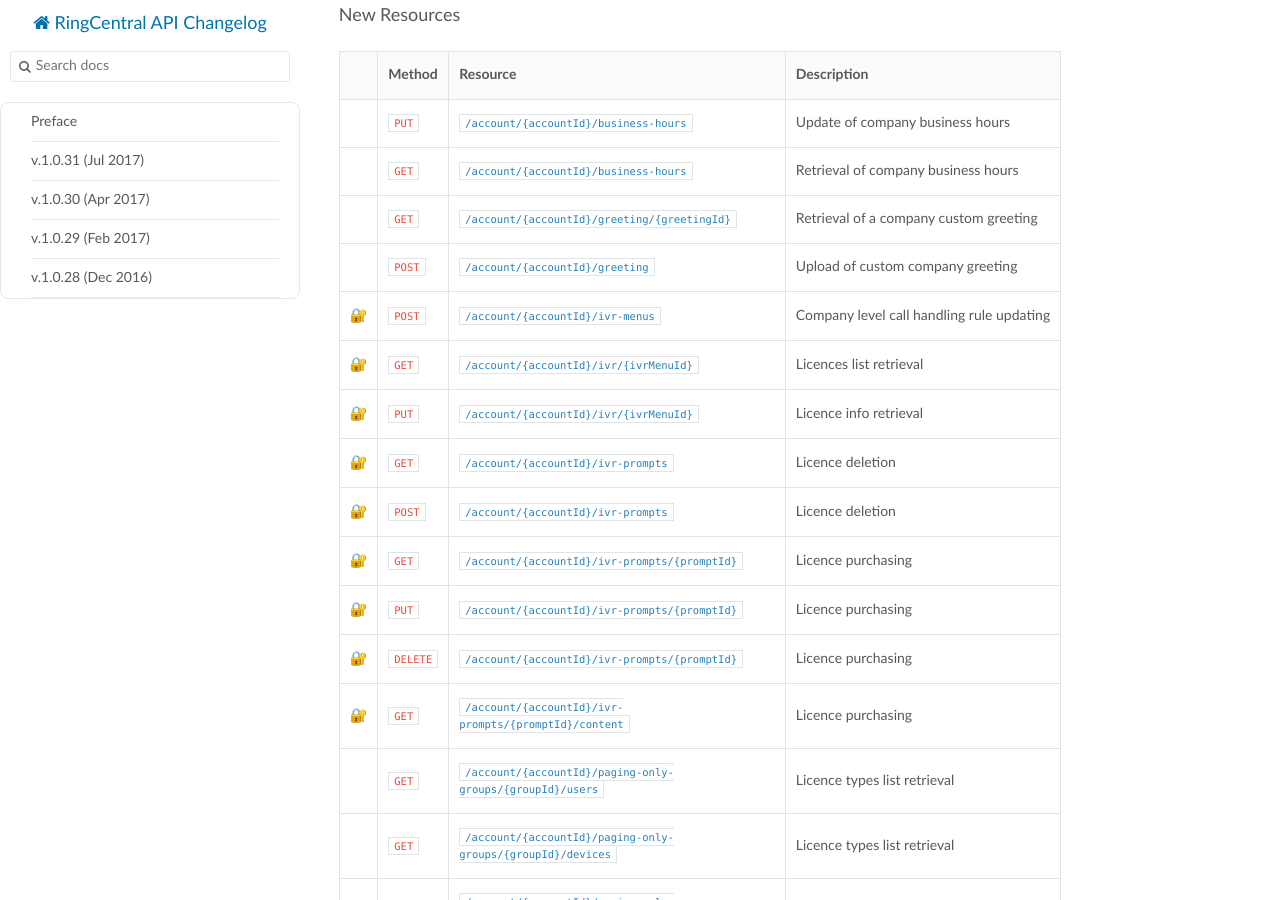
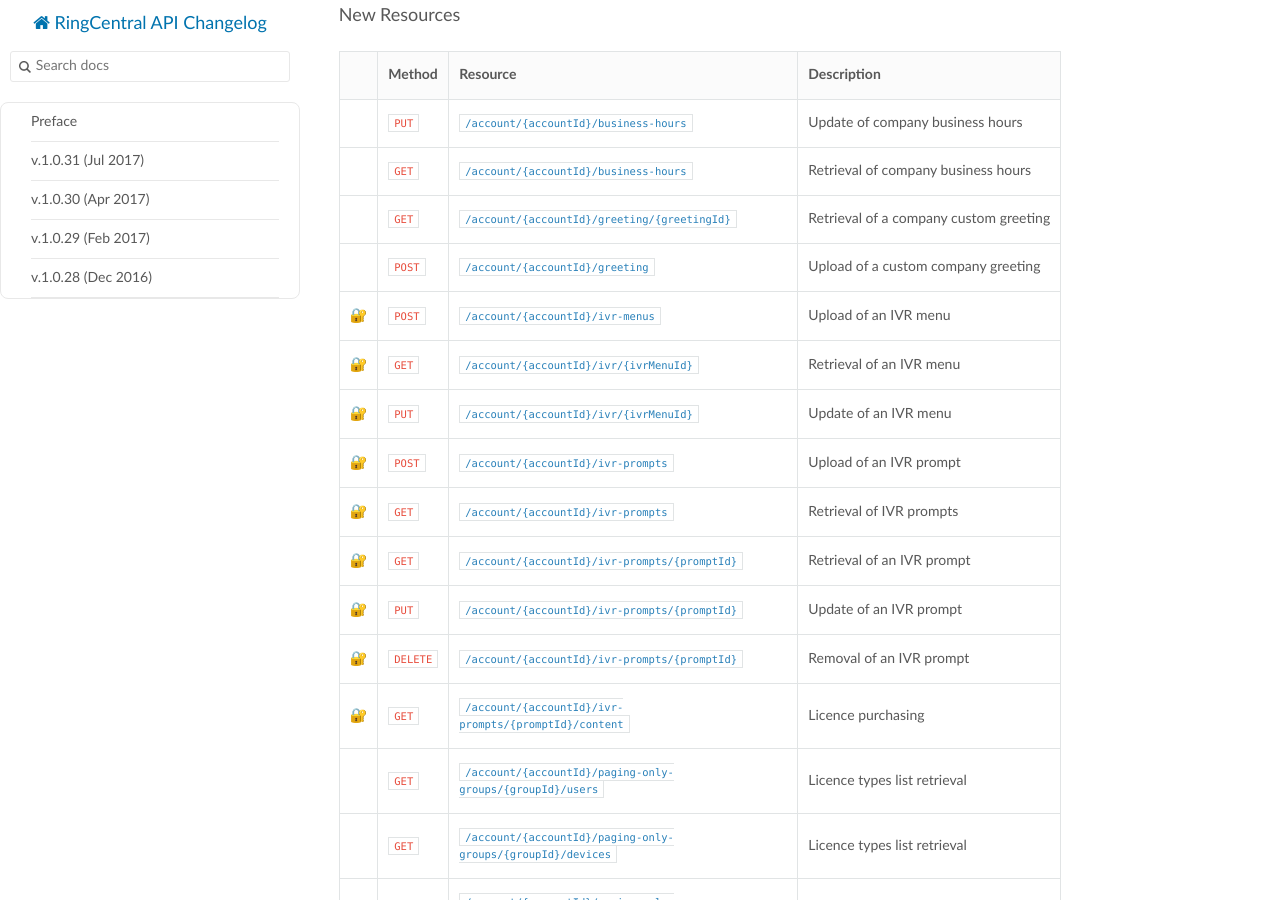
Before and after one commit to ringcentral/ringcentral-api-changelog, an MkDocs documentation site: the page built from docs/1_0_32.md, in a window 1280 px wide and 900 px high, scrolled down 232 px. Built offline with MkDocs 1.6.1, drawn with Linux system fonts in a browser that asks for light colours; nearby versions of some CDN libraries; old or Windows-style settings are respelled for this version of MkDocs.

Commit message:
Update 1_0_32.md

```diff
--- a/docs/1_0_32.md
+++ b/docs/1_0_32.md
@@ -10,15 +10,15 @@ Basepath for all URLs: `https://platform.ringcentral.com/restapi/v1.0`.
 |         |`PUT`|[`/account/{accountId}/business-hours`](https://developers.ringcentral.com/api-docs/latest/index.html#!#RefUpdateCompanyBusinessHours)|Update of company business hours|
 |         |`GET`|[`/account/{accountId}/business-hours`](https://developers.ringcentral.com/api-docs/latest/index.html#!#RefGetCompanyBusinessHours)|Retrieval of company business hours|
 |         |`GET`|[`/account/{accountId}/greeting/{greetingId}`](https://developers.ringcentral.com/api-docs/latest/index.html#!#RefGetCompanyCustomGreeting)|Retrieval of a company custom greeting |
-|         |`POST`|[`/account/{accountId}/greeting`](https://developers.ringcentral.com/api-docs/latest/index.html#!##RefCreateCompanyCustomGreeting)|Upload of custom company greeting|
-|&#x1F510;|`POST`|[`/account/{accountId}/ivr-menus`](https://developers.ringcentral.com/api-docs/latest/index.html#!#RefUpdateCompanyAnsweringRule)|Company level call handling rule updating|
-|&#x1F510;|`GET`|[`/account/{accountId}/ivr/{ivrMenuId}`](https://developers.ringcentral.com/api-docs/latest/index.html#!#RefGetLicenseList)|Licences list retrieval|
-|&#x1F510;|`PUT`|[`/account/{accountId}/ivr/{ivrMenuId}`](https://developers.ringcentral.com/api-docs/latest/index.html#!#RefGetLicense)|Licence info retrieval|
-|&#x1F510;|`GET`|[`/account/{accountId}/ivr-prompts`](https://developers.ringcentral.com/api-docs/latest/index.html#!#RefDeleteLicense)|Licence deletion|
-|&#x1F510;|`POST`|[`/account/{accountId}/ivr-prompts`](https://developers.ringcentral.com/api-docs/latest/index.html#!#RefDeleteLicense)|Licence deletion|
-|&#x1F510;|`GET`|[`/account/{accountId}/ivr-prompts/{promptId}`](https://developers.ringcentral.com/api-docs/latest/index.html#!#RefGetLicense)|Licence purchasing|
-|&#x1F510;|`PUT`|[`/account/{accountId}/ivr-prompts/{promptId}`](https://developers.ringcentral.com/api-docs/latest/index.html#!#RefGetLicense)|Licence purchasing|
-|&#x1F510;|`DELETE`|[`/account/{accountId}/ivr-prompts/{promptId}`](https://developers.ringcentral.com/api-docs/latest/index.html#!#RefGetLicense)|Licence purchasing|
+|         |`POST`|[`/account/{accountId}/greeting`](https://developers.ringcentral.com/api-docs/latest/index.html#!##RefCreateCompanyCustomGreeting)|Upload of a custom company greeting|
+|&#x1F510;|`POST`|[`/account/{accountId}/ivr-menus`](https://developers.ringcentral.com/api-docs/latest/index.html#!#RefCreateIVRMenu)|Upload of an IVR menu|
+|&#x1F510;|`GET`|[`/account/{accountId}/ivr/{ivrMenuId}`](https://developers.ringcentral.com/api-docs/latest/index.html#!#RefGetIVRMenu)|Retrieval of an IVR menu|
+|&#x1F510;|`PUT`|[`/account/{accountId}/ivr/{ivrMenuId}`](https://developers.ringcentral.com/api-docs/latest/index.html#!#RefRefUpdateIVRMenu)|Update of an IVR menu|
+|&#x1F510;|`POST`|[`/account/{accountId}/ivr-prompts`](https://developers.ringcentral.com/api-docs/latest/index.html#!#RefCreateIVRPrompt)|Upload of an IVR prompt|
+|&#x1F510;|`GET`|[`/account/{accountId}/ivr-prompts`](https://developers.ringcentral.com/api-docs/latest/index.html#!#RefGetIVRPrompts)|Retrieval of IVR prompts|
+|&#x1F510;|`GET`|[`/account/{accountId}/ivr-prompts/{promptId}`](https://developers.ringcentral.com/api-docs/latest/index.html#!#RefGetIVRPrompt)|Retrieval of an IVR prompt|
+|&#x1F510;|`PUT`|[`/account/{accountId}/ivr-prompts/{promptId}`](https://developers.ringcentral.com/api-docs/latest/index.html#!#RefUpdateIVRPrompt)|Update of an IVR prompt|
+|&#x1F510;|`DELETE`|[`/account/{accountId}/ivr-prompts/{promptId}`](https://developers.ringcentral.com/api-docs/latest/index.html#!#RefDeleteIVRPrompt)|Removal of an IVR prompt|
 |&#x1F510;|`GET`|[`/account/{accountId}/ivr-prompts/{promptId}/content`](https://developers.ringcentral.com/api-docs/latest/index.html#!#RefGetLicense)|Licence purchasing|
 |         |`GET`|[`/account/{accountId}/paging-only-groups/{groupId}/users`](https://developers.ringcentral.com/api-docs/latest/index.html#!#RefGetLicenseTypes)|Licence types list retrieval|
 |         |`GET`|[`/account/{accountId}/paging-only-groups/{groupId}/devices`](https://developers.ringcentral.com/api-docs/latest/index.html#!#RefGetLicenseTypes)|Licence types list retrieval|
```
